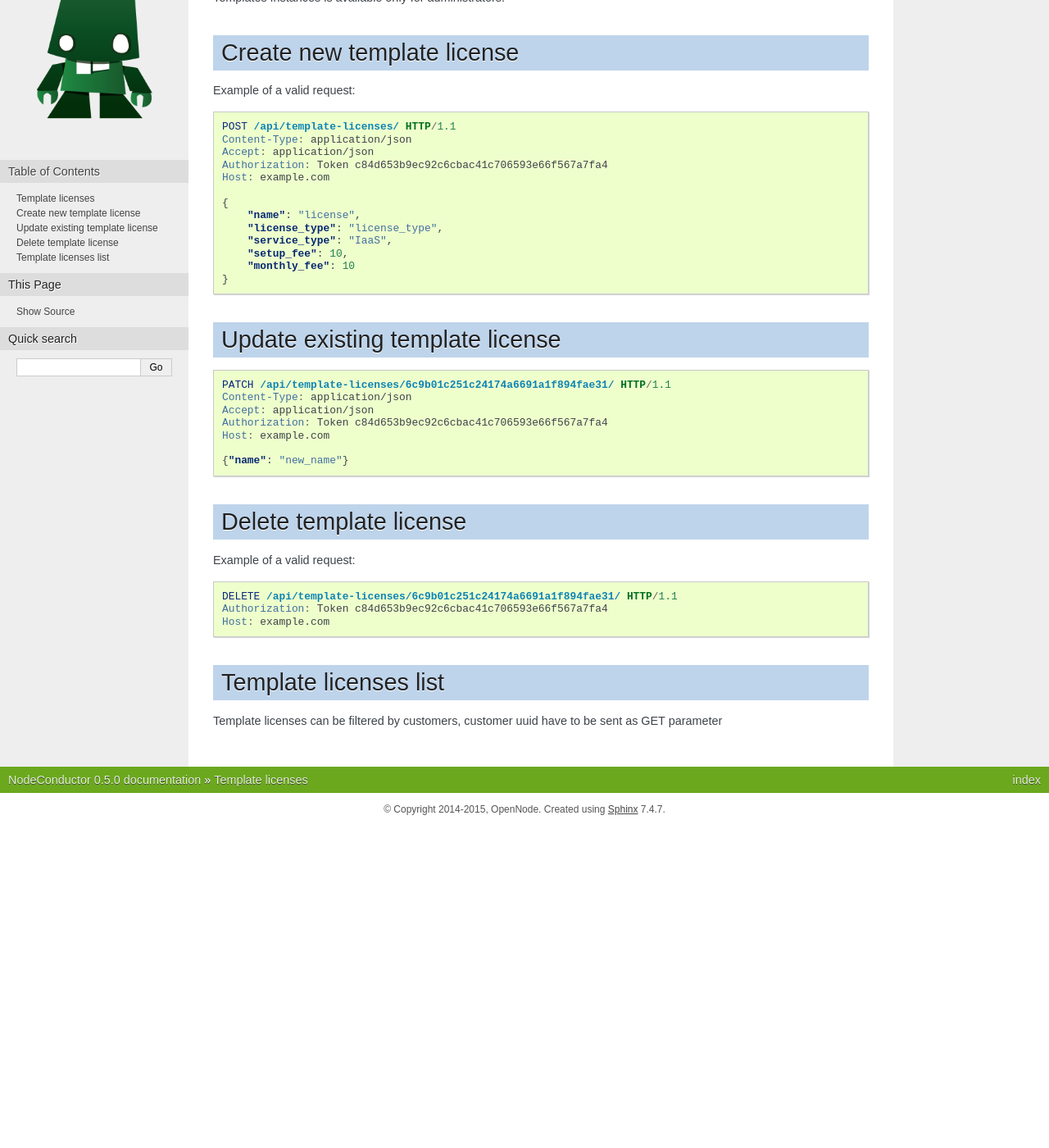
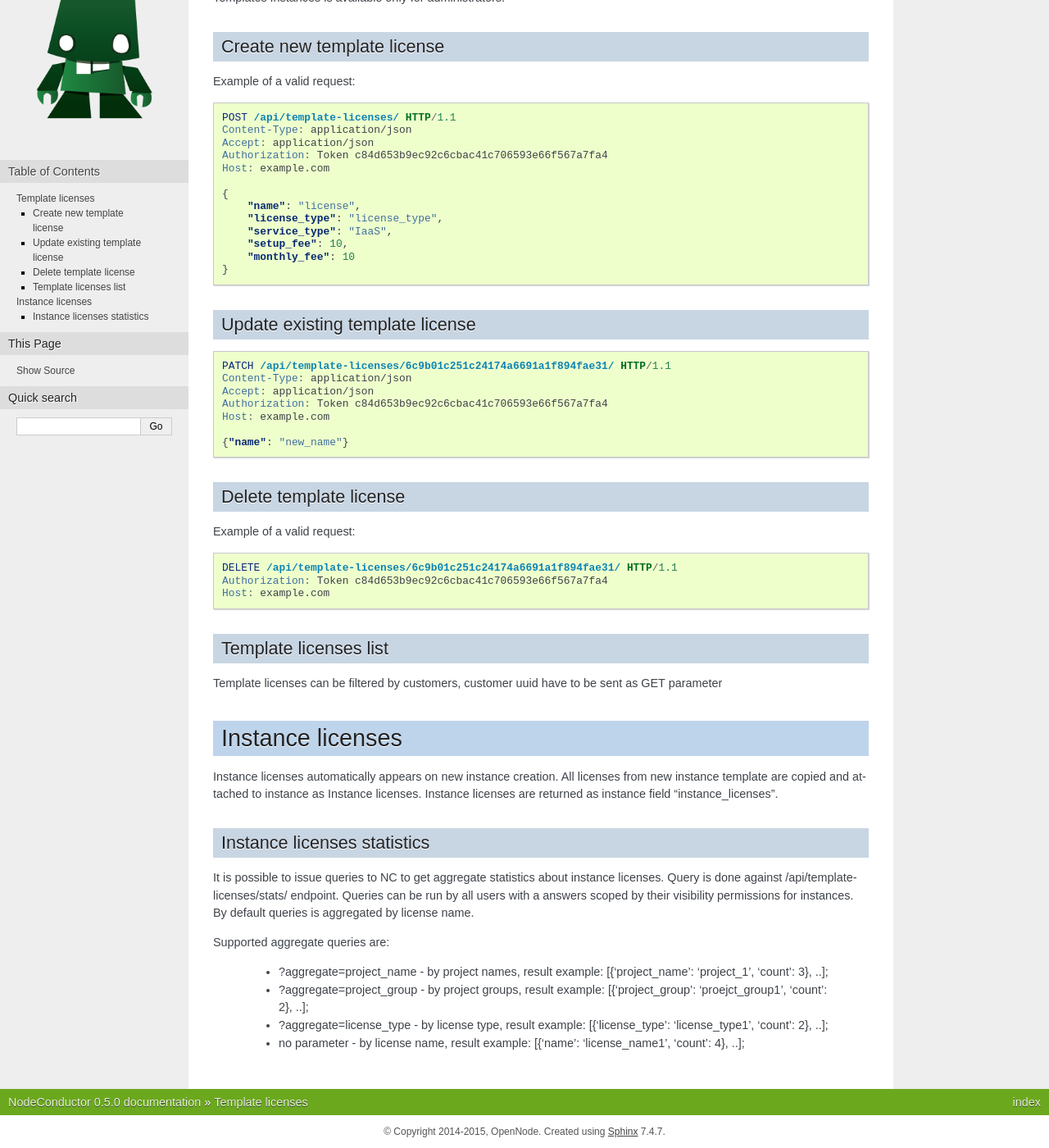
Before and after one commit to opennode/waldur-core, a Sphinx documentation site: the page built from docs/api/licenses.rst, in a window 1280 px wide and 1400 px high, scrolled down 180 px. Shown: the whole window at 82% size. Built offline with Sphinx 7.4.7, drawn with Linux system fonts in a browser that asks for light colours; before the commit the page ends 1187 px from its top, so only the background shows below that.

Commit message:
Instance licenses docs

```diff
--- a/docs/api/licenses.rst
+++ b/docs/api/licenses.rst
@@ -7,7 +7,7 @@ Every template is potentially connected to zero or more template licenses.
 Templates Instances is available only for administrators.
 
 Create new template license
----------------------------
+^^^^^^^^^^^^^^^^^^^^^^^^^^^
 
 Example of a valid request:
 
@@ -29,7 +29,7 @@ Example of a valid request:
 
 
 Update existing template license
---------------------------------
+^^^^^^^^^^^^^^^^^^^^^^^^^^^^^^^^
 
 .. code-block:: http
 
@@ -43,7 +43,7 @@ Update existing template license
 
 
 Delete template license
------------------------
+^^^^^^^^^^^^^^^^^^^^^^^
 
 Example of a valid request:
 
@@ -55,6 +55,28 @@ Example of a valid request:
 
 
 Template licenses list
-----------------------
+^^^^^^^^^^^^^^^^^^^^^^
 
 Template licenses can be filtered by customers, customer uuid have to be sent as GET parameter
+
+
+
+Instance licenses
+-----------------
+
+Instance licenses automatically appears on new instance creation.
+All licenses from new instance template are copied and attached to instance as Instance licenses.
+Instance licenses are returned as instance field "instance_licenses".
+
+Instance licenses statistics
+^^^^^^^^^^^^^^^^^^^^^^^^^^^^
+
+It is possible to issue queries to NC to get aggregate statistics about instance licenses.
+Query is done against /api/template-licenses/stats/ endpoint. Queries can be run by all users with a answers scoped by their visibility permissions for instances. By default queries is aggregated by license name.
+
+Supported aggregate queries are:
+
+    - ?aggregate=project_name  -  by project names, result example: [{'project_name': 'project_1', 'count': 3}, ..];
+    - ?aggregate=project_group  -  by project groups, result example: [{'project_group': 'proejct_group1', 'count': 2}, ..];
+    - ?aggregate=license_type  - by license type, result example: [{'license_type': 'license_type1', 'count': 2}, ..];
+    - no parameter  - by license name, result example: [{'name': 'license_name1', 'count': 4}, ..];
```
